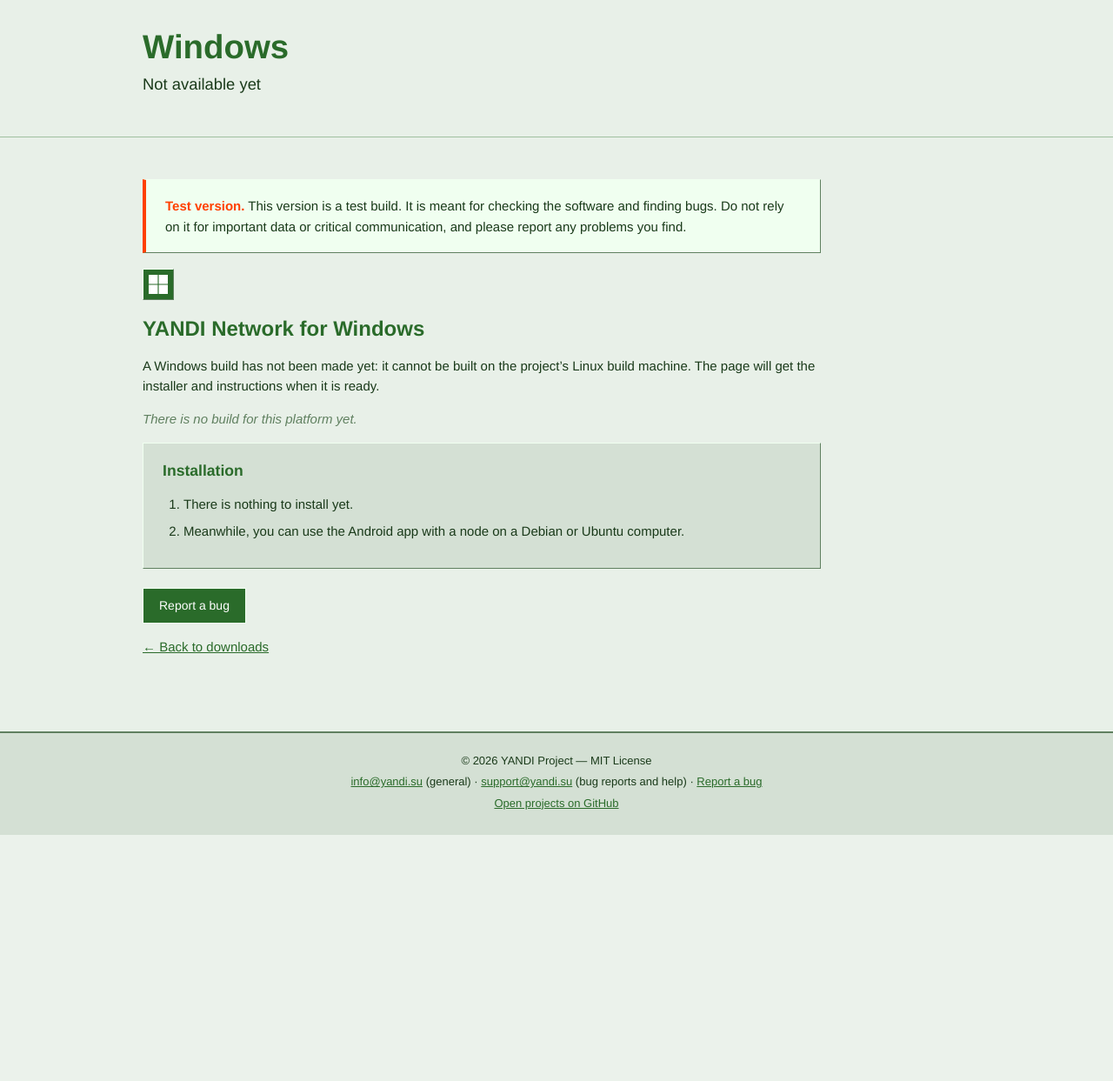
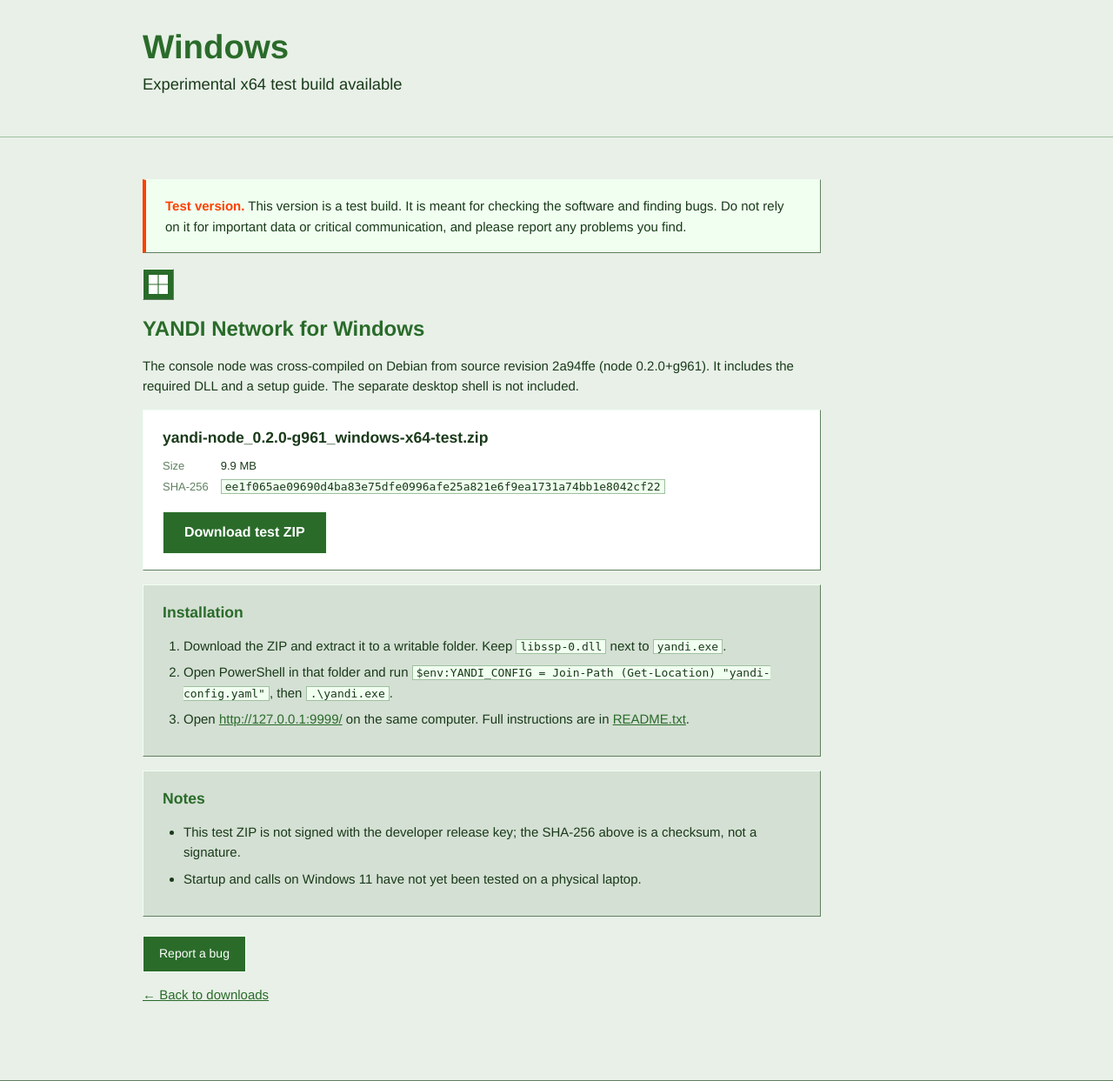
Before and after one commit to ispolkom/node, a PHP site: page /network/downloads/windows/index.php in a window 1280 px wide. Shown: the part 74-1317 px from the top of the page at 87% size. Before the commit the page ends 1034 px from the top, so only its background shows below. Run offline with PHP 8.4, Linux system fonts and the light colour scheme; some web fonts are replaced.

Commit message:
Publish release 79 and 80 download metadata

```diff
--- a/deploy/site/yandi.su/includes/releases.php
+++ b/deploy/site/yandi.su/includes/releases.php
@@ -3,62 +3,62 @@ declare(strict_types=1);
 // Download metadata verified against signed release manifests.
 const YANDI_RELEASES = [
     'android' => [
-        'version' => '1.0.0 (build 9)',
-        'date' => '2026-10-28',
+        'version' => '1.0.0 (build 10)',
+        'date' => '2026-11-25',
         'changes' => [
             'ru' => [
-                'Добавлены подтверждение доставки приглашения и ограниченные повторы при потере сигнала звонка.',
-                'Сигналы звонков получают приоритет перед ожидающими записями переписки; отменённые звонки не открываются от запоздавшего приглашения.'
+                'Исправлена фоновая доставка сигналов входящих звонков с подтверждением после E2E-обработки.',
+                'Повторные приглашения и несколько одновременных вызовов обрабатываются с сохранением состояния звонка.'
             ],
             'en' => [
-                'Added invite delivery receipts and bounded retransmission after signal loss.',
-                'Call signals take priority over pending history writes; delayed invitations cannot reopen canceled calls.'
+                'Background incoming-call signals are acknowledged after E2E processing.',
+                'Repeated invitations and concurrent calls preserve call state.'
             ]
         ],
         'compat' => [
-            'ru' => 'Собрано вместе с узлом 0.2.0+g898.',
-            'en' => 'Built together with node 0.2.0+g898.'
+            'ru' => 'Собрано вместе с узлом 0.2.0+g961.',
+            'en' => 'Built together with node 0.2.0+g961.'
         ],
         'files' => [
             [
                 'href' => '/update/android/yandi.apk',
                 'name' => 'yandi.apk',
-                'size' => '123.3',
-                'sha256' => '3e94b4a1244bfeed3bc79c21ea13f19e1760545853a87c1fb30d07e622ca857b'
+                'size' => '130.6',
+                'sha256' => '840f893413c22ed421091c71bda4fcca6cceb4559da3fad59c2708c12abc9820'
             ]
         ]
     ],
     'debian' => [
-        'version' => '0.2.0+g898',
-        'date' => '2026-10-28',
+        'version' => '0.2.0+g961',
+        'date' => '2026-11-25',
         'changes' => [
             'ru' => [
-                'Добавлены подтверждение получения вызова телефоном и ограниченные повторы приглашения.',
-                'Дубликаты и запоздавшие приглашения отменённых звонков обрабатываются без повторного открытия окна.',
-                'Узел сообщает об ошибках шифрования и отправки сигналов вместо ложного подтверждения отправки.'
+                'Оболочка продолжает проверять звонки, когда её окно находится в фоне.',
+                'Исправлены зависимости пакетов и запуск пользовательской службы после установки и обновления.',
+                'Закрыты ошибки хранения очереди сообщений и блокировки личной среды при сбоях записи и смене ключей.'
             ],
             'en' => [
-                'Added phone invite delivery receipts and bounded retransmission.',
-                'Duplicate and delayed canceled-call invitations do not reopen the call window.',
-                'The node reports encryption and signal send failures instead of false success.'
+                'The desktop shell continues polling for calls while its window is in the background.',
+                'Package dependencies and user service startup after install and upgrade were corrected.',
+                'Fixed message queue preservation and private environment lock behavior during failed writes and key changes.'
             ]
         ],
         'compat' => [
-            'ru' => 'Установите оба пакета одной версии вместе. Android: 1.0.0, сборка 9.',
-            'en' => 'Install both packages of the same version together. Android: 1.0.0 build 9.'
+            'ru' => 'Установите оба пакета одной версии вместе. Android: 1.0.0, сборка 10.',
+            'en' => 'Install both packages of the same version together. Android: 1.0.0 build 10.'
         ],
         'files' => [
             [
-                'href' => '/update/deb/yandi-desktop_0.2.0-g898_amd64.deb',
-                'name' => 'yandi-desktop_0.2.0-g898_amd64.deb',
-                'size' => '30.7',
-                'sha256' => '28e4d64d1da74c3430b1d6fc1eefc8e59802a06bcad439ef259258aa6822d480'
+                'href' => '/update/deb/yandi-desktop_0.2.0-g961_amd64.deb',
+                'name' => 'yandi-desktop_0.2.0-g961_amd64.deb',
+                'size' => '32.2',
+                'sha256' => 'f73feddc518898d7dc04016bda0b5d61f3ef062892b082cc49996d340be15e32'
             ],
             [
-                'href' => '/update/deb/yandi-node_0.2.0-g898_amd64.deb',
-                'name' => 'yandi-node_0.2.0-g898_amd64.deb',
-                'size' => '7.0',
-                'sha256' => '5cf388c18d76f1aa00de81ce3a576ae73fca49970e3268aaf29e2bfaa52397d0'
+                'href' => '/update/deb/yandi-node_0.2.0-g961_amd64.deb',
+                'name' => 'yandi-node_0.2.0-g961_amd64.deb',
+                'size' => '7.3',
+                'sha256' => '3ee7f894993079d6f8520f490f2a90fcf7b6828089b75ed8f4ee6b455ad602f1'
             ]
         ]
     ]
--- a/deploy/site/yandi.su/network/downloads/windows/index.php
+++ b/deploy/site/yandi.su/network/downloads/windows/index.php
@@ -1,7 +1,20 @@
 <?php
 $downloadPlatform = 'Windows'; $downloadIcon = '/assets/icons/windows.svg'; $downloadRelease = null;
-$downloadStatus = 'Not available yet';
-$downloadDescription = 'A Windows build has not been made yet: it cannot be built on the project’s Linux build machine. The page will get the installer and instructions when it is ready.';
-$downloadSteps = ['There is nothing to install yet.', 'Meanwhile, you can use the Android app with a node on a Debian or Ubuntu computer.'];
-$downloadNotes = [];
+$downloadStatus = 'Experimental x64 test build available';
+$downloadDescription = 'The console node was cross-compiled on Debian from source revision 2a94ffe (node 0.2.0+g961). It includes the required DLL and a setup guide. The separate desktop shell is not included.';
+$downloadTestFile = [
+    'href' => '/update/windows/yandi-node_0.2.0-g961_windows-x64-test.zip',
+    'name' => 'yandi-node_0.2.0-g961_windows-x64-test.zip',
+    'size' => '9.9',
+    'sha256' => 'ee1f065ae09690d4ba83e75dfe0996afe25a821e6f9ea1731a74bb1e8042cf22',
+];
+$downloadSteps = [
+    'Download the ZIP and extract it to a writable folder. Keep <code>libssp-0.dll</code> next to <code>yandi.exe</code>.',
+    'Open PowerShell in that folder and run <code>$env:YANDI_CONFIG = Join-Path (Get-Location) "yandi-config.yaml"</code>, then <code>.\yandi.exe</code>.',
+    'Open <a href="http://127.0.0.1:9999/">http://127.0.0.1:9999/</a> on the same computer. Full instructions are in <a href="/update/windows/README.txt">README.txt</a>.',
+];
+$downloadNotes = [
+    'This test ZIP is not signed with the developer release key; the SHA-256 above is a checksum, not a signature.',
+    'Startup and calls on Windows 11 have not yet been tested on a physical laptop.',
+];
 require __DIR__ . '/../_page.php';
```
Also changed, not shown: deploy/site/yandi.su/ru/network/downloads/windows/index.php (+17 -4 lines), 1 other file.
